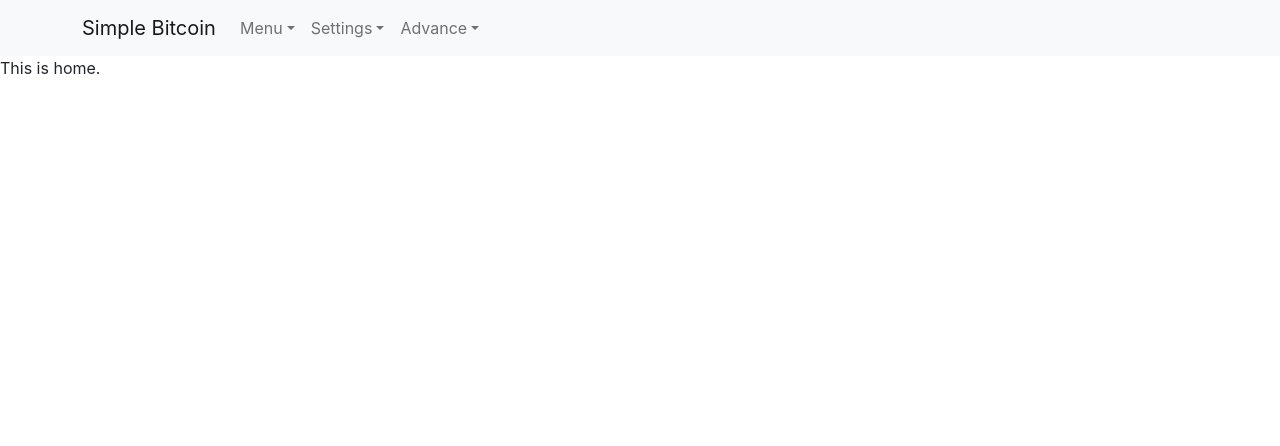
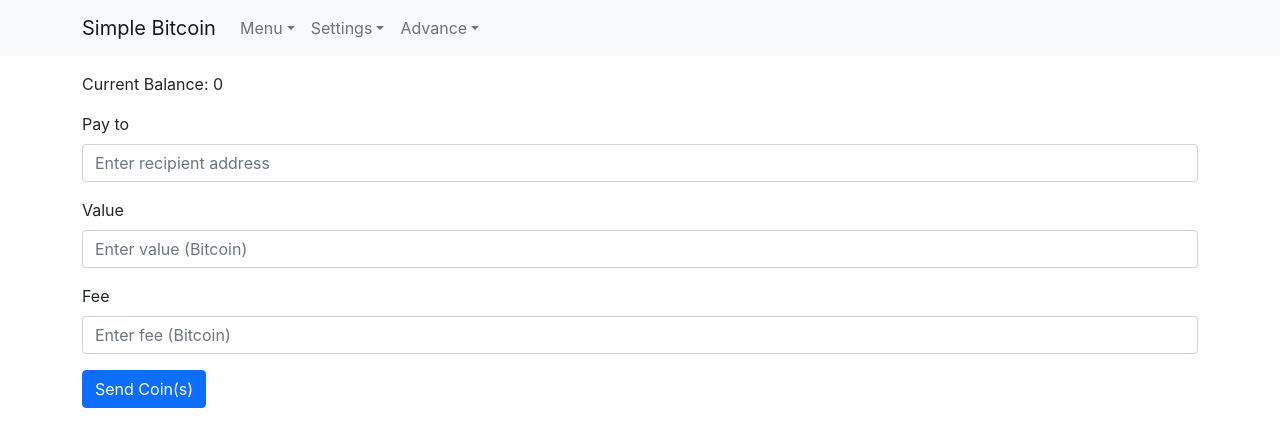
Before and after one commit to tiqwab/simple-bitcoin-rust, a React (Create React App) app in the folder frontend/: page /home in a window 1280 px wide. Shown: the top 446 px of the page. Built offline with nearby package versions, Linux system fonts and the light colour scheme.

Commit message:
Add simple form for creating transaction

```diff
--- a/frontend/src/Home.tsx
+++ b/frontend/src/Home.tsx
@@ -1,9 +1,46 @@
+import {Button as BButton, Container as BContainer, Form as BForm} from "react-bootstrap";
+import React from "react";
+
 function Home() {
     return (
-        <div>
-            This is home.
+        <BContainer>
+            <CurrentBalance />
+            <SendCoinForm />
+        </BContainer>
+    )
+}
+
+function CurrentBalance() {
+    const [balance, setBalance] = React.useState(0);
+
+    return (
+        <div className="mt-3 mb-3">
+            Current Balance: { balance }
         </div>
     )
 }
 
+function SendCoinForm() {
+    return (
+        <BForm>
+            <BForm.Group className="mb-3" controlId="sendCoinFormPayTo">
+                <BForm.Label>Pay to</BForm.Label>
+                <BForm.Control type="text" placeholder="Enter recipient address" />
+            </BForm.Group>
+
+            <BForm.Group className="mb-3" controlId="sendCoinFormValue">
+                <BForm.Label>Value</BForm.Label>
+                <BForm.Control type="number" placeholder="Enter value (Bitcoin)" />
+            </BForm.Group>
+            <BForm.Group className="mb-3" controlId="sendCoinFormFee">
+                <BForm.Label>Fee</BForm.Label>
+                <BForm.Control type="number" placeholder="Enter fee (Bitcoin)" />
+            </BForm.Group>
+            <BButton variant="primary" type="submit">
+                Send Coin(s)
+            </BButton>
+        </BForm>
+    )
+}
+
 export default Home;
--- a/frontend/src/Navbar.tsx
+++ b/frontend/src/Navbar.tsx
@@ -1,6 +1,4 @@
-import {ComponentClass} from "react";
 import {Container as BContainer, Nav as BNav, Navbar as BNavbar} from "react-bootstrap";
-import {NavLinkProps} from "react-router-dom";
 import NavbarMenu from './NavbarMenu';
 import NavbarSettings from './NavbarSettings';
 import NavbarAdvance from './NavbarAdvance';
```
